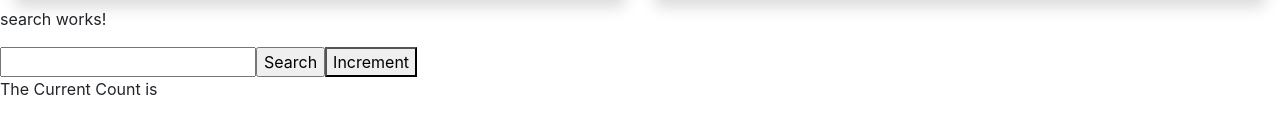
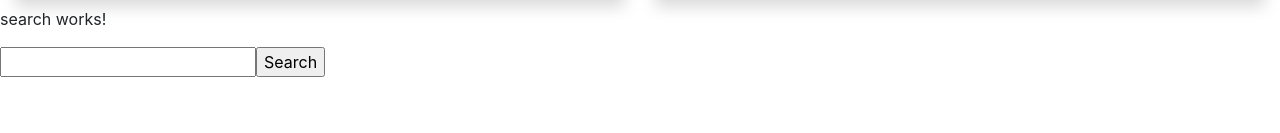
Before and after one commit to SankethSR/ionshimoga, an Angular app: page /homeComponent/searchComponent in a window 1280 px wide. Shown: the part 577-710 px from the top of the page. Built offline with nearby package versions, Linux system fonts and the light colour scheme.

Commit message:
Update search.component.html

```diff
--- a/src/app/home/search/search.component.html
+++ b/src/app/home/search/search.component.html
@@ -1,9 +1,3 @@
     <p>search works!</p>
     <input type="text"/>
     <input type="button" value="Search"/>
-
-    <button ng-click="count = count + 1" ng-init="count=0">
-            Increment
-        </button>
-
-        <div>The Current Count is {{count}}</div>
```
